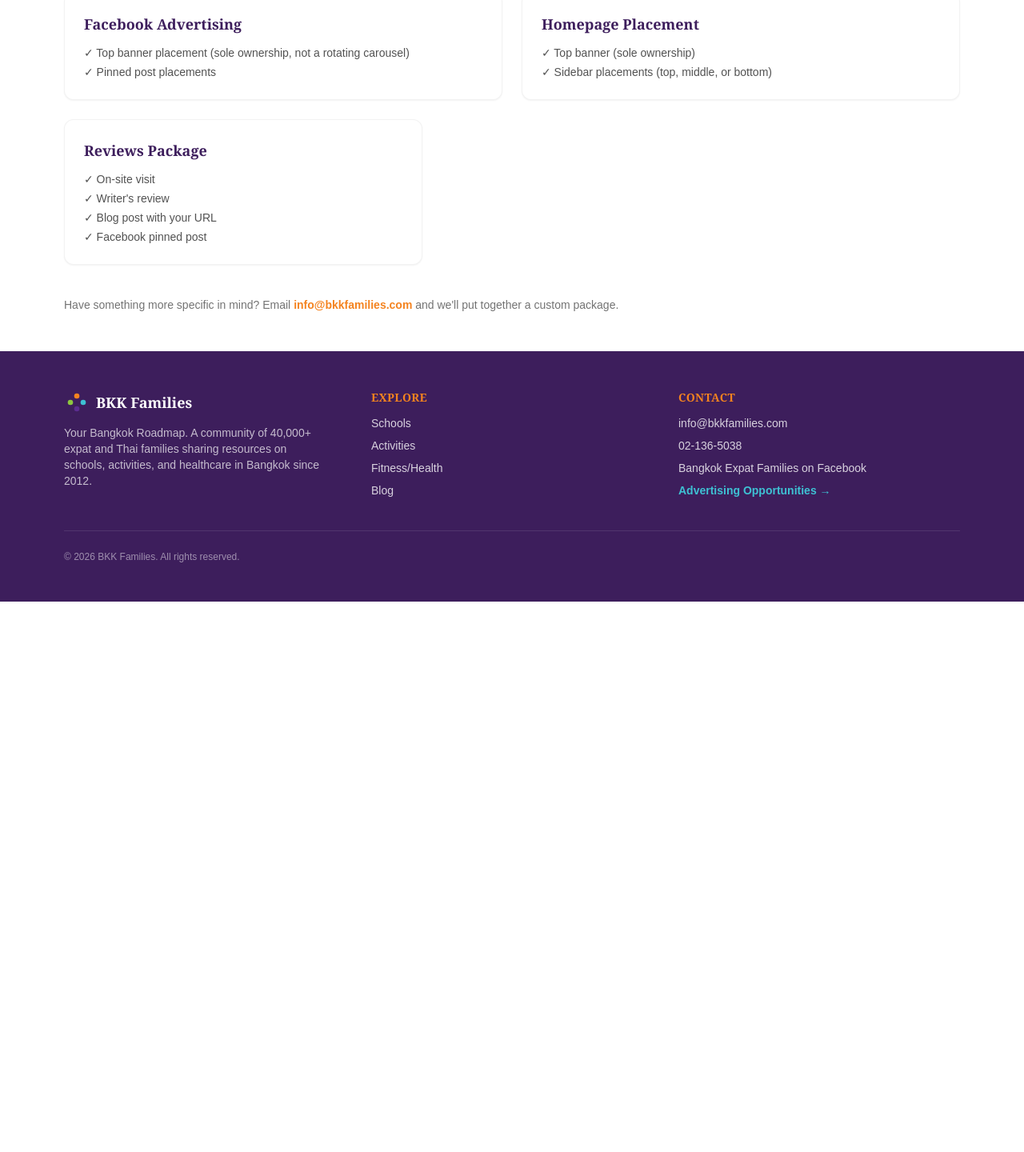
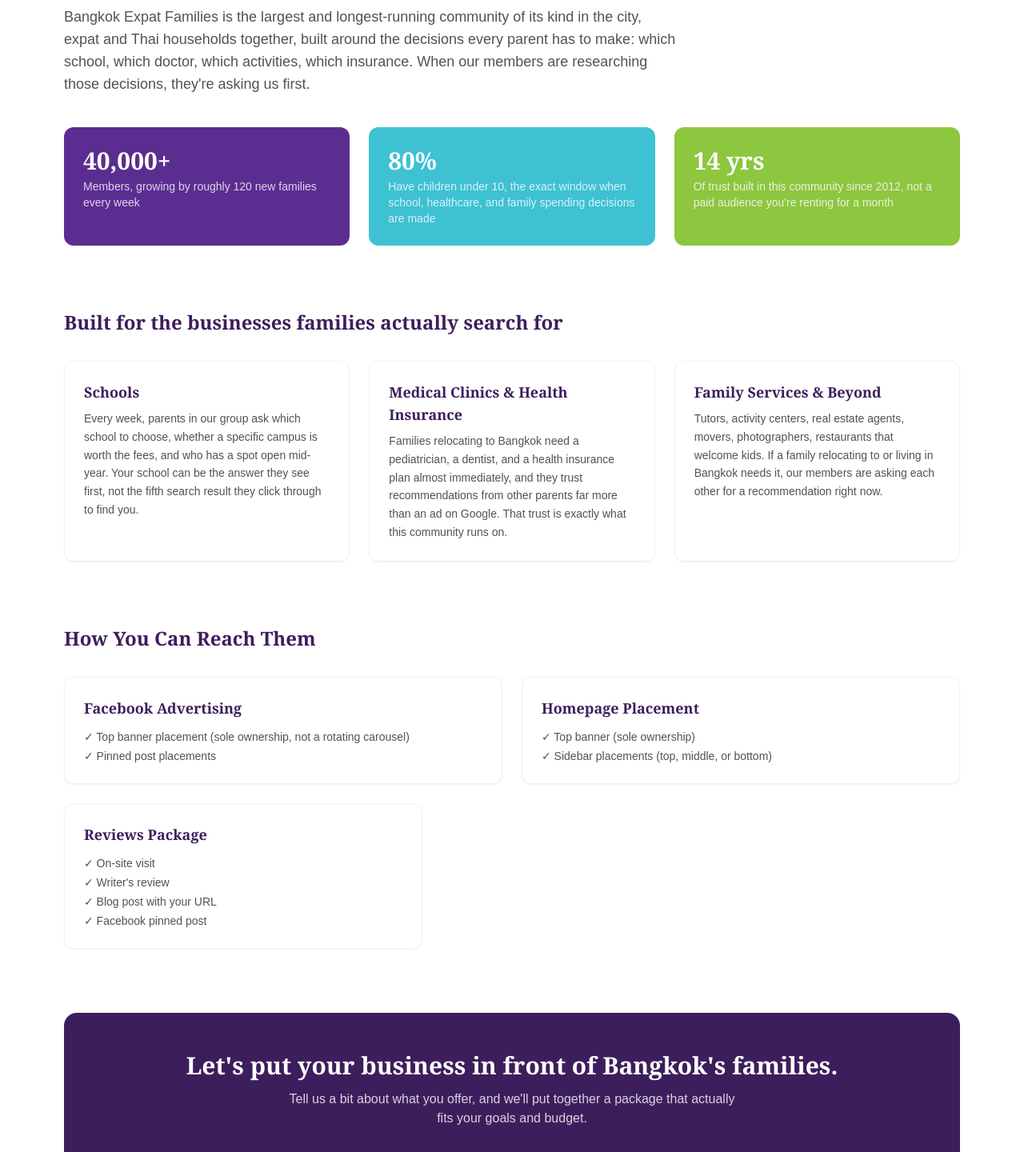
Before and after one commit to robkawada-ux/bkkfamilies, a Next.js app: page /contact in a window 1280 px wide. Shown: the part 650-2090 px from the top of the page at 80% size. Before the commit the page ends 1402 px from the top, so only its background shows below. Built offline with nearby package versions, Linux system fonts and the light colour scheme.

Commit message:
Remove pricing from advertising page, drop group emails package

```diff
--- a/src/app/contact/page.tsx
+++ b/src/app/contact/page.tsx
@@ -48,17 +48,97 @@
           </a>
         </div>
 
-        {/* Advertising opportunities */}
-        <div className="mt-16">
-          <h2 className="font-heading text-2xl font-bold text-purple-dark">
-            Advertising Opportunities
+        {/* Why advertise */}
+        <div className="mt-20">
+          <p className="text-xs font-bold uppercase tracking-wide text-orange">
+            Advertise With Us
+          </p>
+          <h2 className="mt-2 font-heading text-3xl font-bold text-purple-dark md:text-4xl">
+            Get in front of 40,000+ families who are already spending on
+            exactly what you sell.
           </h2>
-          <p className="mt-2 max-w-2xl text-neutral-600">
-            Our community is close-knit and high-spending-power. Reach
-            40,000+ family decision-makers through Facebook and homepage
-            placements, or a sponsored review.
+          <p className="mt-4 max-w-3xl text-lg text-neutral-600">
+            Bangkok Expat Families is the largest and longest-running
+            community of its kind in the city, expat and Thai households
+            together, built around the decisions every parent has to make:
+            which school, which doctor, which activities, which insurance.
+            When our members are researching those decisions, they're
+            asking us first.
           </p>
 
+          <div className="mt-10 grid gap-6 sm:grid-cols-3">
+            <div className="rounded-xl bg-purple p-6 text-white">
+              <p className="font-heading text-3xl font-bold">40,000+</p>
+              <p className="mt-1 text-sm text-white/80">
+                Members, growing by roughly 120 new families every week
+              </p>
+            </div>
+            <div className="rounded-xl bg-teal p-6 text-white">
+              <p className="font-heading text-3xl font-bold">80%</p>
+              <p className="mt-1 text-sm text-white/80">
+                Have children under 10, the exact window when school,
+                healthcare, and family spending decisions are made
+              </p>
+            </div>
+            <div className="rounded-xl bg-green p-6 text-white">
+              <p className="font-heading text-3xl font-bold">14 yrs</p>
+              <p className="mt-1 text-sm text-white/80">
+                Of trust built in this community since 2012, not a paid
+                audience you're renting for a month
+              </p>
+            </div>
+          </div>
+        </div>
+
+        {/* Who it's perfect for */}
+        <div className="mt-20">
+          <h2 className="font-heading text-2xl font-bold text-purple-dark">
+            Built for the businesses families actually search for
+          </h2>
+          <div className="mt-8 grid gap-6 md:grid-cols-3">
+            <div className="rounded-xl border border-black/5 bg-white p-6 shadow-sm">
+              <h3 className="font-heading text-lg font-bold text-purple-dark">
+                Schools
+              </h3>
+              <p className="mt-2 text-sm leading-relaxed text-neutral-600">
+                Every week, parents in our group ask which school to
+                choose, whether a specific campus is worth the fees, and
+                who has a spot open mid-year. Your school can be the
+                answer they see first, not the fifth search result they
+                click through to find you.
+              </p>
+            </div>
+            <div className="rounded-xl border border-black/5 bg-white p-6 shadow-sm">
+              <h3 className="font-heading text-lg font-bold text-purple-dark">
+                Medical Clinics &amp; Health Insurance
+              </h3>
+              <p className="mt-2 text-sm leading-relaxed text-neutral-600">
+                Families relocating to Bangkok need a pediatrician, a
+                dentist, and a health insurance plan almost immediately,
+                and they trust recommendations from other parents far more
+                than an ad on Google. That trust is exactly what this
+                community runs on.
+              </p>
+            </div>
+            <div className="rounded-xl border border-black/5 bg-white p-6 shadow-sm">
+              <h3 className="font-heading text-lg font-bold text-purple-dark">
+                Family Services &amp; Beyond
+              </h3>
+              <p className="mt-2 text-sm leading-relaxed text-neutral-600">
+                Tutors, activity centers, real estate agents, movers,
+                photographers, restaurants that welcome kids. If a family
+                relocating to or living in Bangkok needs it, our members
+                are asking each other for a recommendation right now.
+              </p>
+            </div>
+          </div>
+        </div>
+
+        {/* How to reach them */}
+        <div className="mt-20">
+          <h2 className="font-heading text-2xl font-bold text-purple-dark">
+            How You Can Reach Them
+          </h2>
           <div className="mt-8 grid gap-6 sm:grid-cols-2">
             <div className="rounded-xl border border-black/5 bg-white p-6 shadow-sm">
               <h3 className="font-heading text-lg font-bold text-purple-dark">
@@ -91,14 +171,33 @@
               <li>✓ Facebook pinned post</li>
             </ul>
           </div>
+        </div>
 
-          <p className="mt-10 text-sm text-neutral-500">
-            Have something more specific in mind? Email{" "}
-            <a href="mailto:info@bkkfamilies.com" className="font-semibold text-orange">
-              info@bkkfamilies.com
-            </a>{" "}
-            and we'll put together a custom package.
+        {/* CTA */}
+        <div className="mt-20 rounded-2xl bg-purple-dark px-8 py-12 text-center text-white">
+          <h2 className="font-heading text-3xl font-bold">
+            Let's put your business in front of Bangkok's families.
+          </h2>
+          <p className="mx-auto mt-3 max-w-xl text-white/80">
+            Tell us a bit about what you offer, and we'll put together a
+            package that actually fits your goals and budget.
           </p>
+          <div className="mt-8 flex flex-col items-center justify-center gap-4 sm:flex-row">
+            <a
+              href="mailto:info@bkkfamilies.com"
+              className="rounded-full bg-orange px-8 py-3 font-semibold text-white transition hover:opacity-90"
+            >
+              Email info@bkkfamilies.com
+            </a>
+            <a
+              href="https://line.me/ti/p/~bachsuites"
+              target="_blank"
+              rel="noreferrer"
+              className="rounded-full border-2 border-white px-8 py-3 font-semibold text-white transition hover:bg-white hover:text-purple-dark"
+            >
+              Add us on LINE: bachsuites
+            </a>
+          </div>
         </div>
       </div>
     </>
```
